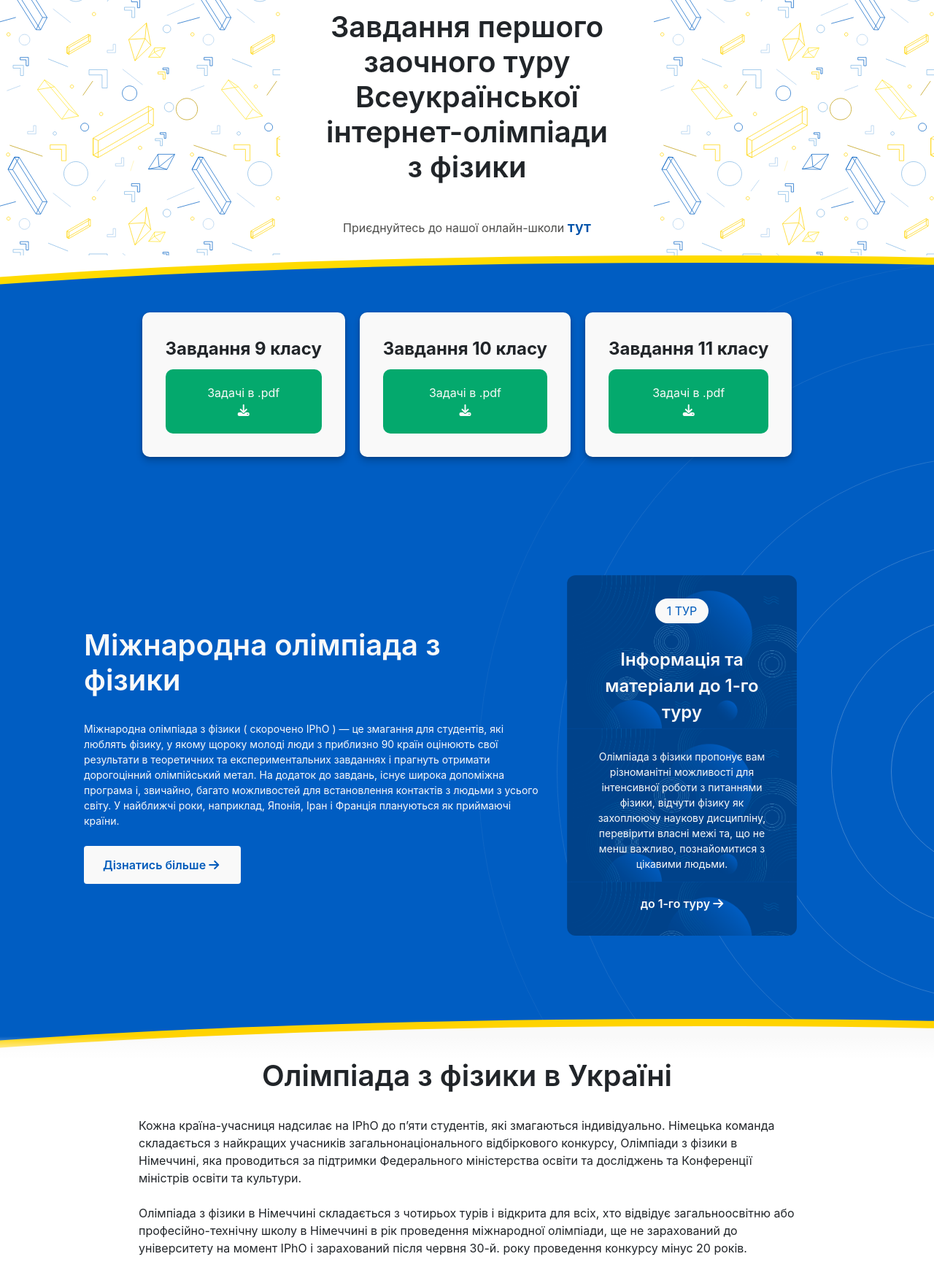
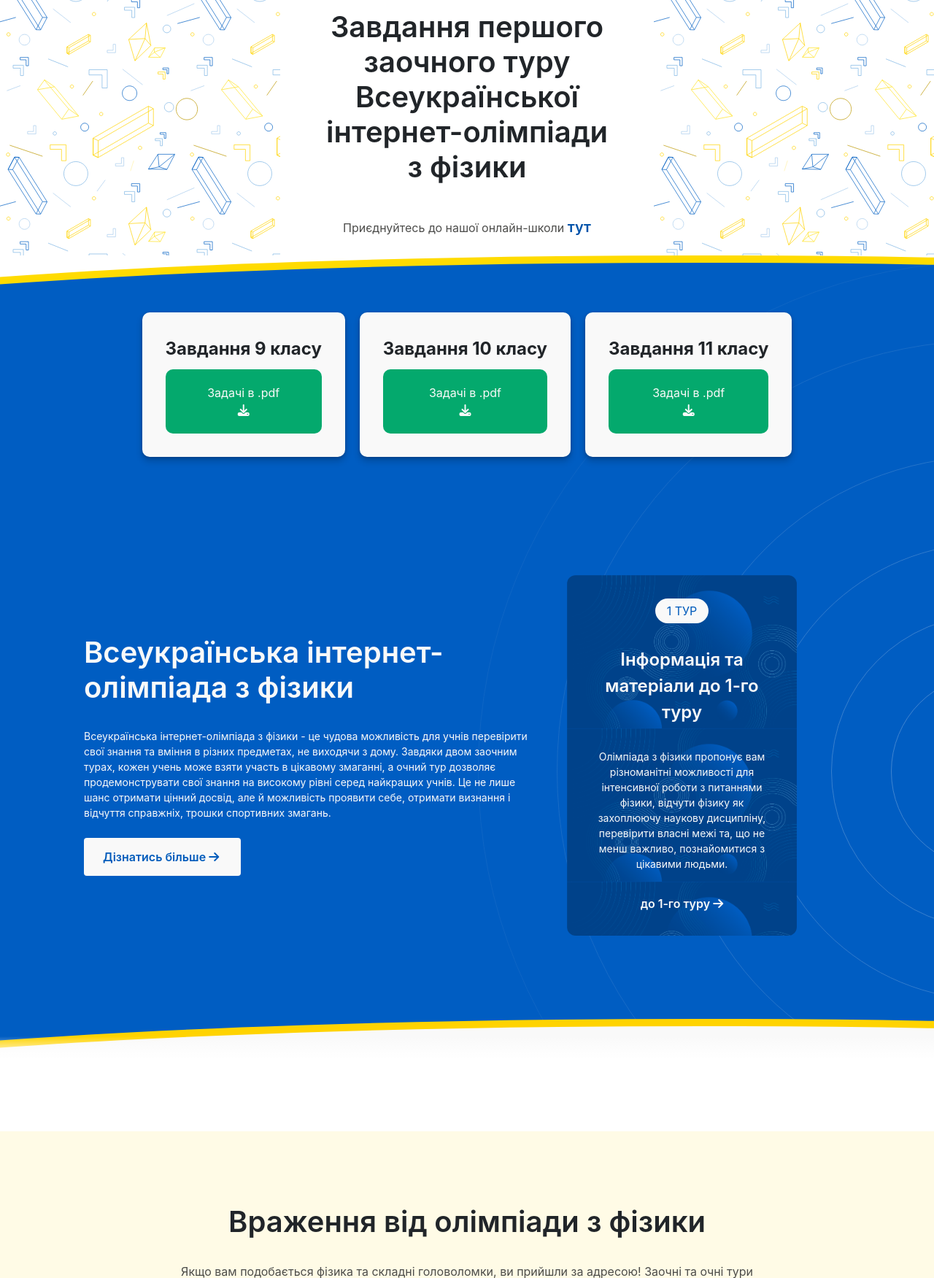
Before and after one commit to Eramcheg/UaInternetOlimp, a Django app: template shop/templates/uaolimpiad/materialsMain.html in a window 1280 px wide. Shown: the part 92-1843 px from the top of the page at 73% size. Run offline with Django 3.2, Linux system fonts and the light colour scheme; the template is opened without the code that fills it, so the values that code supplies are empty; some libraries are stand-ins or nearby versions.

Commit message:
Updated: materials without German olimpyad

```diff
--- a/shop/templates/uaolimpiad/materialsMain.html
+++ b/shop/templates/uaolimpiad/materialsMain.html
@@ -48,17 +48,9 @@
             </div>
             <div class="text-information">
                 <div class="main-text">
-                    <h1 class="big-text white-t">Міжнародна олімпіада з фізики</h1>
+                    <h1 class="big-text white-t">Всеукраїнська інтернет-олімпіада з фізики</h1>
                     <span class="small-text white-t">
-                        Міжнародна олімпіада з фізики ( скорочено IPhO )
-                        — це змагання для студентів, які люблять фізику, у якому
-                        щороку молоді люди з приблизно 90 країн оцінюють свої
-                        результати в теоретичних та експериментальних завданнях
-                        і прагнуть отримати дорогоцінний олімпійський метал. На
-                        додаток до завдань, існує широка допоміжна програма і,
-                        звичайно, багато можливостей для встановлення контактів
-                        з людьми з усього світу. У найближчі роки, наприклад,
-                        Японія, Іран і Франція плануються як приймаючі країни.
+                        Всеукраїнська інтернет-олімпіада з фізики - це чудова можливість для учнів перевірити свої знання та вміння в різних предметах, не виходячи з дому. Завдяки двом заочним турах, кожен учень може взяти участь в цікавому змаганні, а очний тур дозволяє продемонструвати свої знання на високому рівні серед найкращих учнів. Це не лише шанс отримати цінний досвід, але й можливість проявити себе, отримати визнання і відчуття справжніх, трошки спортивних змагань.
                     </span>
                     <div><button class="white-button" ><a href="{% url "home" %}">Дізнатись більше <i class="fas fa-arrow-right"></i></a></button></div>
                 </div>
@@ -81,128 +73,123 @@
 
         </div>
     </div>
-    <div class="lower-container">
-        <div class="text">
-            <h1 class="big-text"> Олімпіада з фізики в Україні</h1>
-            <span>
-                Кожна країна-учасниця надсилає на IPhO до п’яти студентів,
-                які змагаються індивідуально. Німецька команда складається
-                з найкращих учасників загальнонаціонального відбіркового
-                конкурсу, Олімпіади з фізики в Німеччині, яка проводиться
-                за підтримки Федерального міністерства освіти та досліджень
-                та Конференції міністрів освіти та культури.
-            </span>
-            <span>
-                Олімпіада з фізики в Німеччині складається з чотирьох турів
-                і відкрита для всіх, хто відвідує загальноосвітню або
-                професійно-технічну школу в Німеччині в рік проведення міжнародної
-                олімпіади, ще не зарахований до університету на момент IPhO і
-                зарахований після червня 30-й. року проведення конкурсу мінус 20 років.
-            </span>
-        </div>
-        <div class="photos">
-            <div class="column-1">
-                <img src="{% static "images/materials/imgs/exp_1.png" %}" width="276" height="276">
-                <div>
-                    <span class="big-text">
-                        Експериментування на олімпіаді з фізики.
-                    </span><br>
-                    <span class="gray-text">
-                        © IPhO - IPN
-                    </span>
-                </div>
-            </div>
-            <div class="column-2">
-                <img src="{% static "images/materials/imgs/exp_2.png" %}" width="686" height="460">
-            </div>
-        </div>
-    </div>
+{#    <div class="lower-container">#}
+{#        <div class="text">#}
+{#            <h1 class="big-text"> Олімпіада з фізики в Україні</h1>#}
+{#            <span>#}
+{#                Кожна країна-учасниця надсилає на IPhO до п’яти студентів,#}
+{#                які змагаються індивідуально. Німецька команда складається#}
+{#                з найкращих учасників загальнонаціонального відбіркового#}
+{#                конкурсу, Олімпіади з фізики в Німеччині, яка проводиться#}
+{#                за підтримки Федерального міністерства освіти та досліджень#}
+{#                та Конференції міністрів освіти та культури.#}
+{#            </span>#}
+{#            <span>#}
+{#                Олімпіада з фізики в Німеччині складається з чотирьох турів#}
+{#                і відкрита для всіх, хто відвідує загальноосвітню або#}
+{#                професійно-технічну школу в Німеччині в рік проведення міжнародної#}
+{#                олімпіади, ще не зарахований до університету на момент IPhO і#}
+{#                зарахований після червня 30-й. року проведення конкурсу мінус 20 років.#}
+{#            </span>#}
+{#        </div>#}
+{#        <div class="photos">#}
+{#            <div class="column-1">#}
+{#                <img src="{% static "images/materials/imgs/exp_1.png" %}" width="276" height="276">#}
+{#                <div>#}
+{#                    <span class="big-text">#}
+{#                        Експериментування на олімпіаді з фізики.#}
+{#                    </span><br>#}
+{#                    <span class="gray-text">#}
+{#                        © IPhO - IPN#}
+{#                    </span>#}
+{#                </div>#}
+{#            </div>#}
+{#            <div class="column-2">#}
+{#                <img src="{% static "images/materials/imgs/exp_2.png" %}" width="686" height="460">#}
+{#            </div>#}
+{#        </div>#}
+{#    </div>#}
     <div class="down-container" style="background-color: #fffbe6">
 
         <div class="text">
             <h1 class="big-text">Враження від олімпіади з фізики</h1>
             <span class="gray-text">
-                Якщо вам подобається фізика та складні головоломки,
-                ви прийшли за адресою! Олімпіада з фізики в Німеччині
-                кидає виклик і підтримує студентів, які люблять фізику,
-                захоплюючими завданнями, привабливими призами та багатьма
-                додатковими пропозиціями – вже з першого туру. Зрештою,
-                бути там (майже) все.
+                Якщо вам подобається фізика та складні головоломки, ви прийшли за адресою! Заочні та очні тури Всеукраїнської інтернет-олімпіади кидають виклик!
             </span>
         </div>
         <img src="{% static "images/materials/imgs/Photo.svg" %}">
 
     </div>
-    <div class="deep-container">
-        <div class="inside-container">
-            <div class="column-1">
-                <div class="card" style="background-image: url( {% static "images/materials/imgs/cards.png" %})">
-                    <span class="big-text white-t header">Короткий огляд процесу олімпіади з фізики</span>
-                    <span class="white-t small-text">
-                        Олімпіада з фізики пропонує вам різноманітні
-                        можливості для інтенсивної роботи з питаннями
-                        фізики, відчути фізику як захоплюючу наукову
-                        дисципліну, перевірити власні межі та, що не
-                        менш важливо.
-                    </span>
-                    <span class="white-t big-text">
-                        Переглянути <i class="fas fa-arrow-right"></i>
-                    </span>
-                </div>
-
-                <div class="card" style="background-image: url({% static "images/materials/imgs/cards.png" %})">
-                    <span class="big-text white-t header">Короткий огляд процесу олімпіади з фізики</span>
-                    <span class="white-t small-text text">
-                        Олімпіада з фізики пропонує вам різноманітні
-                        можливості для інтенсивної роботи з питаннями
-                        фізики, відчути фізику як захоплюючу наукову
-                        дисципліну, перевірити власні межі та, що не
-                        менш важливо.
-                    </span>
-                    <span class="white-t big-text form-link">
-                        Переглянути <i class="fas fa-arrow-right"></i>
-                    </span>
-                </div>
-            </div>
-            <div class="column-2">
-                <h1 class="big-text">Цифри, дані, факти про олімпіаду з фізики</h1>
-                <div class="text">
-                    <span>
-                        <i class="fas fa-check"></i>
-                        <span>
-                            IPhO вперше відбувся в Польщі в 1967 році і проводився понад 50 разів
-                        </span>
-                    </span>
-                    <span>
-                        <i class="fas fa-check"></i>
-                        <span>
-                            Чотирьохетапний німецький процес відбору для п’яти членів німецької команди був запроваджений у 1980 році
-                        </span>
-                    </span>
-                    <span>
-                        <i class="fas fa-check"></i>
-                        <span>
-                            З 1981 року олімпійці Федеративної Республіки Німеччина завоювали 31 золоту, 78 срібних і 70 бронзових медалей, а також 23 нагороди визнання.
-                        </span>
-                    </span>
-                    <span>
-                        <i class="fas fa-check"></i>
-                        <span>
-                            На 20-му IPhO у Варшаві в 1989 році Німеччина навіть стала найкращою командою і, отже, чемпіоном світу
-                        </span>
-                    </span>
-                    <span>
-                        <i class="fas fa-check"></i>
-                        <span>
-                            Багато колишніх учасників залишилися вірними конкурсу та активно підтримують олімпіаду з фізики в Німеччині
-                        </span>
-                    </span>
-
-                </div>
-
-            </div>
-        </div>
-    </div>
+{#    <div class="deep-container">#}
+{#        <div class="inside-container">#}
+{#            <div class="column-1">#}
+{#                <div class="card" style="background-image: url( {% static "images/materials/imgs/cards.png" %})">#}
+{#                    <span class="big-text white-t header">Короткий огляд процесу олімпіади з фізики</span>#}
+{#                    <span class="white-t small-text">#}
+{#                        Олімпіада з фізики пропонує вам різноманітні#}
+{#                        можливості для інтенсивної роботи з питаннями#}
+{#                        фізики, відчути фізику як захоплюючу наукову#}
+{#                        дисципліну, перевірити власні межі та, що не#}
+{#                        менш важливо.#}
+{#                    </span>#}
+{#                    <span class="white-t big-text">#}
+{#                        Переглянути <i class="fas fa-arrow-right"></i>#}
+{#                    </span>#}
+{#                </div>#}
+{##}
+{#                <div class="card" style="background-image: url({% static "images/materials/imgs/cards.png" %})">#}
+{#                    <span class="big-text white-t header">Короткий огляд процесу олімпіади з фізики</span>#}
+{#                    <span class="white-t small-text text">#}
+{#                        Олімпіада з фізики пропонує вам різноманітні#}
+{#                        можливості для інтенсивної роботи з питаннями#}
+{#                        фізики, відчути фізику як захоплюючу наукову#}
+{#                        дисципліну, перевірити власні межі та, що не#}
+{#                        менш важливо.#}
+{#                    </span>#}
+{#                    <span class="white-t big-text form-link">#}
+{#                        Переглянути <i class="fas fa-arrow-right"></i>#}
+{#                    </span>#}
+{#                </div>#}
+{#            </div>#}
+{#            <div class="column-2">#}
+{#                <h1 class="big-text">Цифри, дані, факти про олімпіаду з фізики</h1>#}
+{#                <div class="text">#}
+{#                    <span>#}
+{#                        <i class="fas fa-check"></i>#}
+{#                        <span>#}
+{#                            IPhO вперше відбувся в Польщі в 1967 році і проводився понад 50 разів#}
+{#                        </span>#}
+{#                    </span>#}
+{#                    <span>#}
+{#                        <i class="fas fa-check"></i>#}
+{#                        <span>#}
+{#                            Чотирьохетапний німецький процес відбору для п’яти членів німецької команди був запроваджений у 1980 році#}
+{#                        </span>#}
+{#                    </span>#}
+{#                    <span>#}
+{#                        <i class="fas fa-check"></i>#}
+{#                        <span>#}
+{#                            З 1981 року олімпійці Федеративної Республіки Німеччина завоювали 31 золоту, 78 срібних і 70 бронзових медалей, а також 23 нагороди визнання.#}
+{#                        </span>#}
+{#                    </span>#}
+{#                    <span>#}
+{#                        <i class="fas fa-check"></i>#}
+{#                        <span>#}
+{#                            На 20-му IPhO у Варшаві в 1989 році Німеччина навіть стала найкращою командою і, отже, чемпіоном світу#}
+{#                        </span>#}
+{#                    </span>#}
+{#                    <span>#}
+{#                        <i class="fas fa-check"></i>#}
+{#                        <span>#}
+{#                            Багато колишніх учасників залишилися вірними конкурсу та активно підтримують олімпіаду з фізики в Німеччині#}
+{#                        </span>#}
+{#                    </span>#}
+{##}
+{#                </div>#}
+{##}
+{#            </div>#}
+{#        </div>#}
+{#    </div>#}
 </div>
 {% include "widgets/footer.html" %}
 </body>
```
